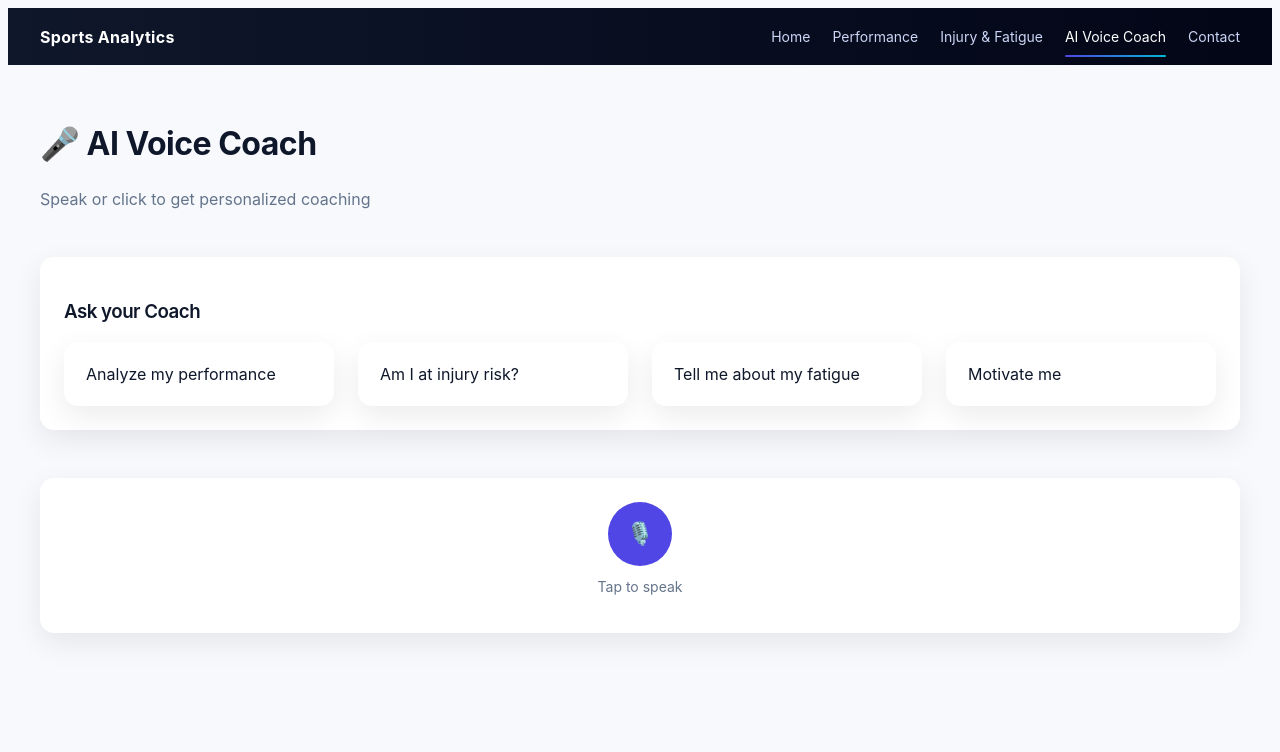
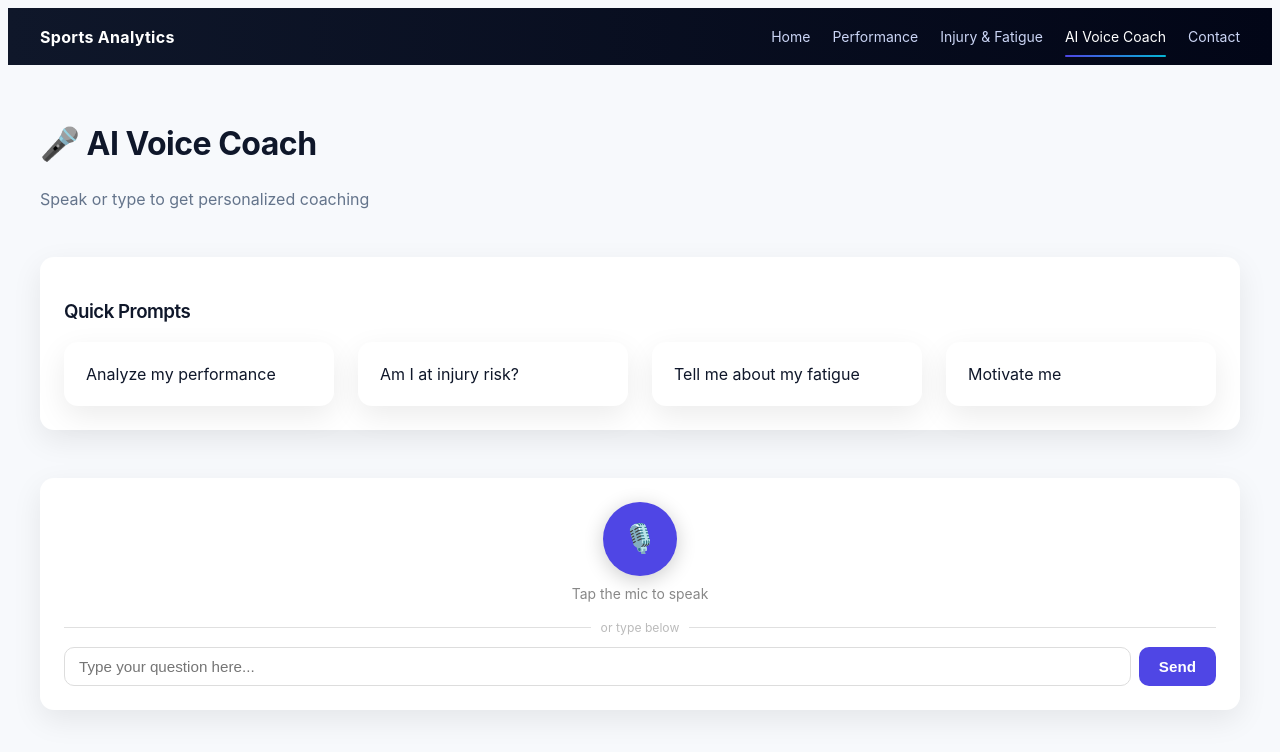
Before and after one commit to yaswanth-chokkapu/Ai-sports-platform, a React (Vite) app in the folder frontend/: page /coach in a window 1280 px wide. Shown: the top 752 px of the page. Built offline with nearby package versions, Linux system fonts and the light colour scheme.

Commit message:
voice caach agent is updated

```diff
--- a/frontend/src/pages/VoiceCoachPage.jsx
+++ b/frontend/src/pages/VoiceCoachPage.jsx
@@ -1,205 +1,236 @@
 import { useSession } from "../context/SessionContext";
-import { useState } from "react";
-import { motion } from "framer-motion";
+import { useState, useEffect, useRef } from "react";
+import { motion, AnimatePresence } from "framer-motion";
 
+// ─── Coach helpers ────────────────────────────────────────────────────────────
 function injuryCoachResponse(level) {
-  if (level === "Low") {
-    return `
-Your injury risk is low. That means your training and recovery are well balanced.
-
-Keep doing what you’re doing:
-• Proper warm-ups
-• Good sleep
-• Smart load progression
-
-Stay consistent — this is how athletes stay healthy.
-`;
+  if (level === "Low")
+    return "Your injury risk is low. Training and recovery are well balanced. Keep up your warm-ups, good sleep, and smart load progression.";
+  if (level === "Medium")
+    return "Your injury risk is moderate. Reduce intensity slightly, focus on mobility and recovery, and prioritize sleep and hydration. Smart adjustments now prevent setbacks later.";
+  return "Your injury risk is high. Your body is under significant stress. Prioritize recovery over intensity, reduce training load, and get extra rest. Listening to your body now makes you stronger long-term.";
 }
 
-  if (level === "Medium") {
-    return `
-Your injury risk is moderate. This is a warning zone, not a danger zone.
-
-I recommend:
-• Reduce intensity slightly
-• Focus on mobility and recovery
-• Prioritize sleep and hydration
-
-Smart adjustments now prevent setbacks later.
-`;
-  }
-
-  return `
-Your injury risk is high. This means your body is under significant stress.
-
-Right now, the priority is:
-• Recovery over intensity
-• Reduced training load
-• Extra rest and mobility work
-
-Pushing through this can lead to injury — listening now makes you stronger long-term.
-`;
-}
-
-
-function VoiceCoachPage() {
-
-  const { sessions } = useSession();
-  const latest = sessions?.[sessions.length - 1];
-
-  const [listening, setListening] = useState(false);
-  const [userText, setUserText] = useState("");
-
- const [messages,setMessages] = useState([]);
-
 const motivationLines = [
-  "Progress isn’t about perfection — it’s about consistency.",
-  "Every session you complete builds the athlete you’re becoming.",
+  "Progress isn't about perfection — it's about consistency.",
+  "Every session builds the athlete you're becoming.",
   "Small wins every day lead to big results.",
-  "Your future performance depends on today’s discipline.",
-  "Rest, recover, then come back stronger."
+  "Your future performance depends on today's discipline.",
+  "Rest, recover, then come back stronger.",
 ];
-
 const hypeLines = [
   "You showed up today — that already puts you ahead.",
   "Stay locked in. Your hard work is visible.",
   "Trust the process. You're doing this right.",
   "Champions are built one session at a time.",
-  "You're stronger than you think — keep pushing 💪"
+  "You're stronger than you think — keep pushing.",
 ];
-
 function randomPick(arr) {
   return arr[Math.floor(Math.random() * arr.length)];
 }
 
-
-  /* 🔊 Speak + show reply */
- function reply(text) {
-  setMessages((prev) => [
-    ...prev,
-    { role: "coach", text }
-  ]);
-
-  const utterance = new SpeechSynthesisUtterance(text);
-  utterance.rate = 0.95;
-  utterance.pitch = 1;
-  speechSynthesis.speak(utterance);
+// ─── Speech output ────────────────────────────────────────────────────────────
+function speakText(text) {
+  if (!window.speechSynthesis) return;
+  window.speechSynthesis.cancel();
+  const sentences = text.match(/[^.!?]+[.!?]*/g) || [text];
+  sentences.forEach((s) => {
+    const utt = new SpeechSynthesisUtterance(s.trim());
+    utt.lang = "en-US";
+    utt.rate = 0.95;
+    utt.pitch = 1;
+    utt.volume = 1;
+    const voices = window.speechSynthesis.getVoices();
+    const pick =
+      voices.find((v) => v.lang.startsWith("en") && v.name.includes("Google")) ||
+      voices.find((v) => v.lang.startsWith("en"));
+    if (pick) utt.voice = pick;
+    window.speechSynthesis.speak(utt);
+  });
 }
 
+// ─── Main ─────────────────────────────────────────────────────────────────────
+export default function VoiceCoachPage() {
+  const { sessions } = useSession();
+  const latest = sessions?.[sessions.length - 1];
 
-  /* 🧠 Coach brain */
+  const [messages, setMessages] = useState([]);
+  const [textInput, setTextInput] = useState("");
+  const [micState, setMicState] = useState("idle"); // idle | listening | error
+  const [micMsg, setMicMsg] = useState("");
+
+  const recognitionRef = useRef(null);
+  const chatEndRef = useRef(null);
+
+  useEffect(() => {
+    if (window.speechSynthesis) {
+      window.speechSynthesis.getVoices();
+      window.speechSynthesis.onvoiceschanged = () => window.speechSynthesis.getVoices();
+    }
+    return () => {
+      stopRecognition();
+      window.speechSynthesis?.cancel();
+    };
+  }, []);
+
+  useEffect(() => {
+    chatEndRef.current?.scrollIntoView({ behavior: "smooth" });
+  }, [messages]);
+
+  function stopRecognition() {
+    if (recognitionRef.current) {
+      try { recognitionRef.current.abort(); } catch (_) {}
+      recognitionRef.current = null;
+    }
+  }
+
+  // ── Coach logic ───────────────────────────────────────────────────────────
   function handleCoachLogic(text) {
     if (!latest) {
-      reply("You don’t have any session data yet. Analyze a session first.");
+      reply("You don't have any session data yet. Please analyze a session first.");
+      return;
+    }
+    const lower = text.toLowerCase();
+    if (lower.includes("performance") || lower.includes("score")) {
+      reply(
+        `Your latest performance score is ${latest.overall_score}. ${
+          latest.overall_score >= 75
+            ? "That's strong work. You're building serious momentum."
+            : "This is part of the journey. Stay patient and focused."
+        } ${randomPick(motivationLines)}`
+      );
+    } else if (lower.includes("injury") || lower.includes("risk") || lower.includes("overtrain")) {
+      reply(injuryCoachResponse(latest.injury_risk));
+    } else if (lower.includes("fatigue")) {
+      reply(
+        `Your fatigue level is around ${latest.fatigue}. ${
+          latest.fatigue < 40 ? "You're managing your workload well." : "Your body is asking for recovery — listening is strength."
+        } ${randomPick(motivationLines)}`
+      );
+    } else if (lower.includes("motivat") || lower.includes("hype") || lower.includes("pump")) {
+      reply(`${randomPick(hypeLines)} ${randomPick(motivationLines)} Consistency beats intensity.`);
+    } else {
+      reply(`I'm here to guide you. Ask about performance, fatigue, injury risk, or say "motivate me". ${randomPick(hypeLines)}`);
+    }
+  }
+
+  function reply(text) {
+    setMessages((prev) => [...prev, { role: "coach", text }]);
+    speakText(text);
+  }
+
+  function submitMessage(text) {
+    if (!text.trim()) return;
+    setMessages((prev) => [...prev, { role: "user", text }]);
+    setTextInput("");
+    handleCoachLogic(text);
+  }
+
+  // ── Voice input ───────────────────────────────────────────────────────────
+  async function startVoiceInput() {
+    // If already listening, stop
+    if (micState === "listening") {
+      stopRecognition();
+      setMicState("idle");
+      setMicMsg("");
       return;
     }
 
-    const lower = text.toLowerCase();
-
-    if (lower.includes("performance")) {
-  reply(
-    `Your latest performance score is ${latest.overall_score}. ${
-      latest.overall_score >= 75
-        ? "That’s strong work. You’re building serious momentum."
-        : "This is part of the journey. Stay patient and focused."
-    }
-
-${randomPick(motivationLines)}`
-  );
-}
-else if (
-  lower.includes("injury") ||
-  lower.includes("risk") ||
-  lower.includes("overtrain")
-) {
-  reply(injuryCoachResponse(latest.injury_risk));
-}
- else if (lower.includes("fatigue")) {
-  reply(
-    `Your recent fatigue level is around ${latest.fatigue}. ${
-      latest.fatigue < 40
-        ? "You’re managing your workload well."
-        : "Your body is asking for recovery — and listening is strength."
-    }
-
-${randomPick(motivationLines)}`
-  );
-}
-else if (lower.includes("motivate")) {
-  reply(
-    `${randomPick(hypeLines)}
-
-${randomPick(motivationLines)}
-
-Remember — consistency beats intensity.`
-  );
-}
-else {
-  reply(
-    `I’m here to guide you — performance, recovery, injury prevention, and mindset.
-
-Ask me things like:
-• How was my performance?
-• Am I overtraining?
-• Motivate me
-• What should I focus on next?
-
-${randomPick(hypeLines)}`
-  );
-}
-
-  }
-
-  /* 🎙️ Mic input */
-  function startListening() {
-    if (!("webkitSpeechRecognition" in window)) {
-      alert("Speech recognition not supported in this browser.");
+    const SpeechRecognition = window.SpeechRecognition || window.webkitSpeechRecognition;
+    if (!SpeechRecognition) {
+      setMicState("error");
+      setMicMsg("❌ Voice not supported in this browser. Please use Chrome or Edge.");
       return;
     }
 
-    const recognition = new window.webkitSpeechRecognition();
+    // ── CRITICAL FIX: Check mic permission WITHOUT holding the stream open ──
+    // We just check permission, then immediately release the stream
+    // so SpeechRecognition can grab the mic cleanly by itself.
+    try {
+      const stream = await navigator.mediaDevices.getUserMedia({ audio: true });
+      // Release immediately — do NOT hold it open
+      stream.getTracks().forEach((t) => t.stop());
+    } catch (err) {
+      setMicState("error");
+      if (err.name === "NotAllowedError" || err.name === "PermissionDeniedError") {
+        setMicMsg("❌ Mic blocked. Click the 🔒 in your address bar → Microphone → Allow → refresh.");
+      } else if (err.name === "NotFoundError") {
+        setMicMsg("❌ No microphone found. Please connect one and try again.");
+      } else {
+        setMicMsg(`❌ Mic error: ${err.message}`);
+      }
+      return;
+    }
+
+    // ── Now start speech recognition — mic is fully free for it to use ──
+    setMicState("listening");
+    setMicMsg("🔴 Listening... speak now!");
+
+    stopRecognition();
+    const recognition = new SpeechRecognition();
+    recognitionRef.current = recognition;
+
     recognition.lang = "en-US";
     recognition.continuous = false;
     recognition.interimResults = false;
-
-    setListening(true);
+    recognition.maxAlternatives = 1;
 
     recognition.onresult = (event) => {
-      const text = event.results[0][0].transcript;
-      setUserText(text);
-      setListening(false);
-
-      setMessages((prev) => [
-    ...prev,
-    { role: "user", text }
-  ]);
-
-      handleCoachLogic(text);
+      const transcript = event.results[0][0].transcript;
+      recognitionRef.current = null;
+      setMicState("idle");
+      setMicMsg(`✅ Heard: "${transcript}"`);
+      submitMessage(transcript);
+      setTimeout(() => setMicMsg(""), 3000);
     };
 
-    recognition.onerror = () => setListening(false);
+    recognition.onerror = (event) => {
+      recognitionRef.current = null;
+      setMicState("error");
+      const msgs = {
+        "not-allowed": "❌ Mic blocked. Click 🔒 → Microphone → Allow → refresh.",
+        "no-speech": "❌ No speech detected. Speak louder or closer, then try again.",
+        network: "❌ Network error with speech service. Check your connection.",
+        "audio-capture": "❌ Could not capture audio. Refresh and try again.",
+        "service-not-allowed": "❌ Speech service blocked. Make sure you're on localhost or https://",
+        aborted: "",
+      };
+      const msg = msgs[event.error];
+      setMicMsg(msg !== undefined ? msg : `❌ Error: ${event.error}. Try typing below.`);
+    };
+
+    recognition.onend = () => {
+      // Timed out without result
+      setMicState((prev) => {
+        if (prev === "listening") {
+          setMicMsg("Timed out. Tap the mic and try speaking again.");
+          return "idle";
+        }
+        return prev;
+      });
+      recognitionRef.current = null;
+    };
 
     recognition.start();
   }
 
-  /* 🧩 Guided prompt click */
-  function handlePromptClick(text) {
-    setUserText(text);
-    handleCoachLogic(text);
-  }
+  // ── Render ────────────────────────────────────────────────────────────────
+  const isListening = micState === "listening";
+  const btnBg = isListening ? "#e74c3c" : "var(--primary, #4A90D9)";
+  const msgColor =
+    micState === "error" ? "#e74c3c" :
+    isListening ? "#e74c3c" :
+    micMsg.startsWith("✅") ? "#27ae60" :
+    "var(--muted, #888)";
 
   return (
     <div className="page-container">
 
-      {/* 🧭 HEADER */}
       <section className="page-header">
         <h1 className="page-title">🎤 AI Voice Coach</h1>
-        <p className="page-subtitle">
-          Speak or click to get personalized coaching
-        </p>
+        <p className="page-subtitle">Speak or type to get personalized coaching</p>
       </section>
 
-      {/* 🧠 CONTEXT */}
       {latest && (
         <section className="dashboard-section">
           <div className="card">
@@ -211,24 +242,18 @@ ${randomPick(hypeLines)}`
         </section>
       )}
 
-      {/* 🎯 GUIDED PROMPTS */}
+      {/* Quick prompts */}
       <section className="dashboard-section">
         <div className="card">
-          <h3 className="section-title">Ask your Coach</h3>
-
+          <h3 className="section-title">Quick Prompts</h3>
           <div className="summary-grid">
-            {[
-              "Analyze my performance",
-              "Am I at injury risk?",
-              "Tell me about my fatigue",
-              "Motivate me"
-            ].map((q, i) => (
+            {["Analyze my performance", "Am I at injury risk?", "Tell me about my fatigue", "Motivate me"].map((q, i) => (
               <motion.div
                 key={i}
                 className="action-card"
-                whileHover={{ y: -6 }}
+                whileHover={{ y: -4 }}
                 whileTap={{ scale: 0.97 }}
-                onClick={() => handlePromptClick(q)}
+                onClick={() => submitMessage(q)}
                 style={{ cursor: "pointer" }}
               >
                 {q}
@@ -238,73 +263,136 @@ ${randomPick(hypeLines)}`
         </div>
       </section>
 
-      {/* 🎙️ MIC BUTTON */}
+      {/* Mic section */}
       <section className="dashboard-section">
         <div className="card" style={{ textAlign: "center" }}>
-    <div className="mic-wrapper">
-      {listening && <span className="mic-pulse" />}
 
-      <button
-        onClick={startListening}
+          {/* Mic button */}
+          <div style={{ position: "relative", display: "inline-flex", alignItems: "center", justifyContent: "center", marginBottom: "10px" }}>
+            {isListening && (
+              <>
+                <motion.span
+                  style={{ position: "absolute", width: "100px", height: "100px", borderRadius: "50%", background: "#e74c3c", opacity: 0.15 }}
+                  animate={{ scale: [1, 1.9, 1], opacity: [0.15, 0, 0.15] }}
+                  transition={{ duration: 1.2, repeat: Infinity }}
+                />
+                <motion.span
+                  style={{ position: "absolute", width: "82px", height: "82px", borderRadius: "50%", background: "#e74c3c", opacity: 0.2 }}
+                  animate={{ scale: [1, 1.5, 1], opacity: [0.2, 0, 0.2] }}
+                  transition={{ duration: 1.2, repeat: Infinity, delay: 0.25 }}
+                />
+              </>
+            )}
+            <motion.button
+              onClick={startVoiceInput}
+              whileTap={{ scale: 0.88 }}
               style={{
-          width: "64px",
-          height: "64px",
-          borderRadius: "50%",
-          background: "var(--primary)",
-          color: "white",
-          border: "none",
-          cursor: "pointer",
-          fontSize: "22px",
-          zIndex: 2,
+                width: "74px", height: "74px", borderRadius: "50%",
+                background: btnBg, color: "white", border: "none",
+                cursor: "pointer", fontSize: "28px", zIndex: 2,
+                boxShadow: "0 4px 20px rgba(0,0,0,0.2)",
+                transition: "background 0.25s",
               }}
             >
-        🎙️
-      </button>
+              {isListening ? "⏹" : "🎙️"}
+            </motion.button>
           </div>
 
-    <p className="muted" style={{ marginTop: "12px" }}>
-      {listening ? "Listening..." : "Tap to speak"}
-    </p>
+          {/* Status */}
+          <AnimatePresence mode="wait">
+            <motion.p
+              key={micMsg}
+              initial={{ opacity: 0, y: 4 }}
+              animate={{ opacity: 1, y: 0 }}
+              exit={{ opacity: 0 }}
+              style={{ color: msgColor, fontSize: "0.87rem", margin: "0 0 10px", padding: "0 8px", minHeight: "22px" }}
+            >
+              {micMsg || "Tap the mic to speak"}
+            </motion.p>
+          </AnimatePresence>
 
-    {userText && (
-      <p className="muted" style={{ marginTop: "6px" }}>
-        You said: “{userText}”
-      </p>
-    )}
+          {/* Divider */}
+          <div style={{ display: "flex", alignItems: "center", gap: "10px", margin: "12px 0" }}>
+            <div style={{ flex: 1, height: "1px", background: "var(--border,#e0e0e0)" }} />
+            <span style={{ color: "var(--muted,#bbb)", fontSize: "0.76rem" }}>or type below</span>
+            <div style={{ flex: 1, height: "1px", background: "var(--border,#e0e0e0)" }} />
+          </div>
+
+          {/* Text input */}
+          <div style={{ display: "flex", gap: "8px" }}>
+            <input
+              type="text"
+              value={textInput}
+              onChange={(e) => setTextInput(e.target.value)}
+              onKeyDown={(e) => e.key === "Enter" && submitMessage(textInput)}
+              placeholder="Type your question here..."
+              style={{
+                flex: 1, padding: "10px 14px", borderRadius: "10px",
+                border: "1px solid var(--border,#ddd)", fontSize: "0.95rem",
+                outline: "none", background: "var(--input-bg,#fff)", color: "inherit",
+              }}
+            />
+            <motion.button
+              onClick={() => submitMessage(textInput)}
+              whileTap={{ scale: 0.95 }}
+              style={{
+                padding: "10px 20px", borderRadius: "10px",
+                background: "var(--primary,#4A90D9)", color: "white",
+                border: "none", cursor: "pointer", fontSize: "0.95rem", fontWeight: 600,
+              }}
+            >
+              Send
+            </motion.button>
+          </div>
         </div>
       </section>
 
-
-      {/* 🗣️ COACH RESPONSE */}
+      {/* Conversation */}
       {messages.length > 0 && (
         <section className="dashboard-section">
           <div className="card">
-    <h3 className="section-title">Conversation</h3>
-
-    <div className="chat-container">
-      {messages.length === 0 && (
-        <p className="muted">
-          👋 Ask about performance, fatigue, injury risk, or training plans.
-        </p>
+            <div style={{ display: "flex", justifyContent: "space-between", alignItems: "center", marginBottom: "14px" }}>
+              <h3 className="section-title" style={{ margin: 0 }}>Conversation</h3>
+              <button
+                onClick={() => { setMessages([]); window.speechSynthesis?.cancel(); setMicMsg(""); setMicState("idle"); }}
+                style={{
+                  background: "none", border: "1px solid var(--border,#ccc)",
+                  borderRadius: "6px", padding: "4px 10px", cursor: "pointer",
+                  fontSize: "0.8rem", color: "var(--muted,#888)",
+                }}
+              >
+                Clear
+              </button>
+            </div>
+            <div style={{ maxHeight: "440px", overflowY: "auto", display: "flex", flexDirection: "column", gap: "10px" }}>
+              <AnimatePresence>
+                {messages.map((m, i) => (
+                  <motion.div
+                    key={i}
+                    initial={{ opacity: 0, y: 8 }}
+                    animate={{ opacity: 1, y: 0 }}
+                    transition={{ duration: 0.22 }}
+                    style={{
+                      alignSelf: m.role === "user" ? "flex-end" : "flex-start",
+                      maxWidth: "82%", padding: "10px 14px",
+                      borderRadius: m.role === "user" ? "16px 16px 4px 16px" : "16px 16px 16px 4px",
+                      background: m.role === "user" ? "var(--primary,#4A90D9)" : "var(--card-alt,#f0f4f8)",
+                      color: m.role === "user" ? "white" : "inherit",
+                      lineHeight: "1.55", fontSize: "0.95rem",
+                    }}
+                  >
+                    {m.role === "coach" && (
+                      <div style={{ fontSize: "0.7rem", opacity: 0.5, marginBottom: "4px" }}>🤖 Coach</div>
                     )}
-
-      {messages.map((m, i) => (
-        <div
-          key={i}
-          className={`chat-bubble ${
-            m.role === "user" ? "chat-user" : "chat-coach"
-          }`}
-        >
                     {m.text}
-        </div>
+                  </motion.div>
                 ))}
+              </AnimatePresence>
+              <div ref={chatEndRef} />
             </div>
           </div>
         </section>
       )}
-
     </div>
   );
 }
-
-export default VoiceCoachPage;
```
Also changed, not shown: frontend/src/components/VoiceCoach.jsx (+16 -2 lines). Lines whose indentation alone changed are shown as unchanged.
